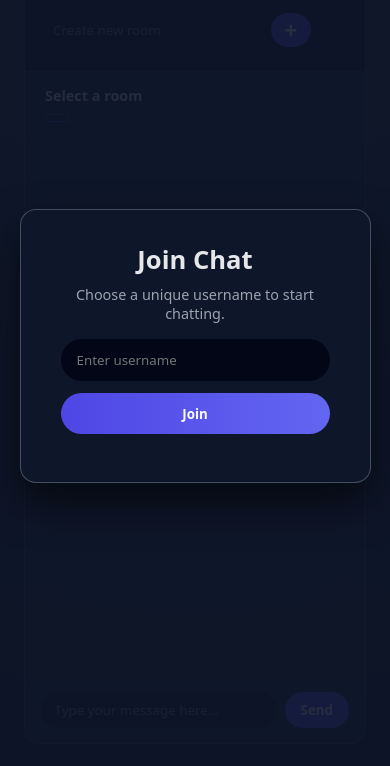
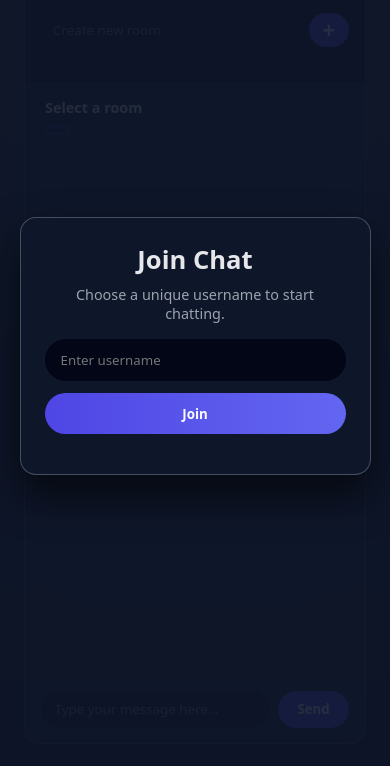
Before and after one commit to BhanuPrakash-Guniganti/premium-chat-application, a plain HTML site: page public/index.html in a window 390 px wide. Shown: the part 76-842 px from the top of the page. Drawn offline with nearby package versions, Linux system fonts and the light colour scheme; no server answers.

Commit message:
Updated Responsive

```diff
--- a/public/style.css
+++ b/public/style.css
@@ -363,3 +363,22 @@
     font-size: 0.9rem;
   }
 }
+
+@media (max-width: 480px) {
+
+  .sidebar {
+    flex-direction: column;
+  }
+
+  .message-bubble {
+    max-width: 90%;
+  }
+
+  #send-btn {
+    padding: 0.6rem 1.2rem;
+  }
+
+  .overlay-card {
+    padding: 1.5rem;
+  }
+}
```
